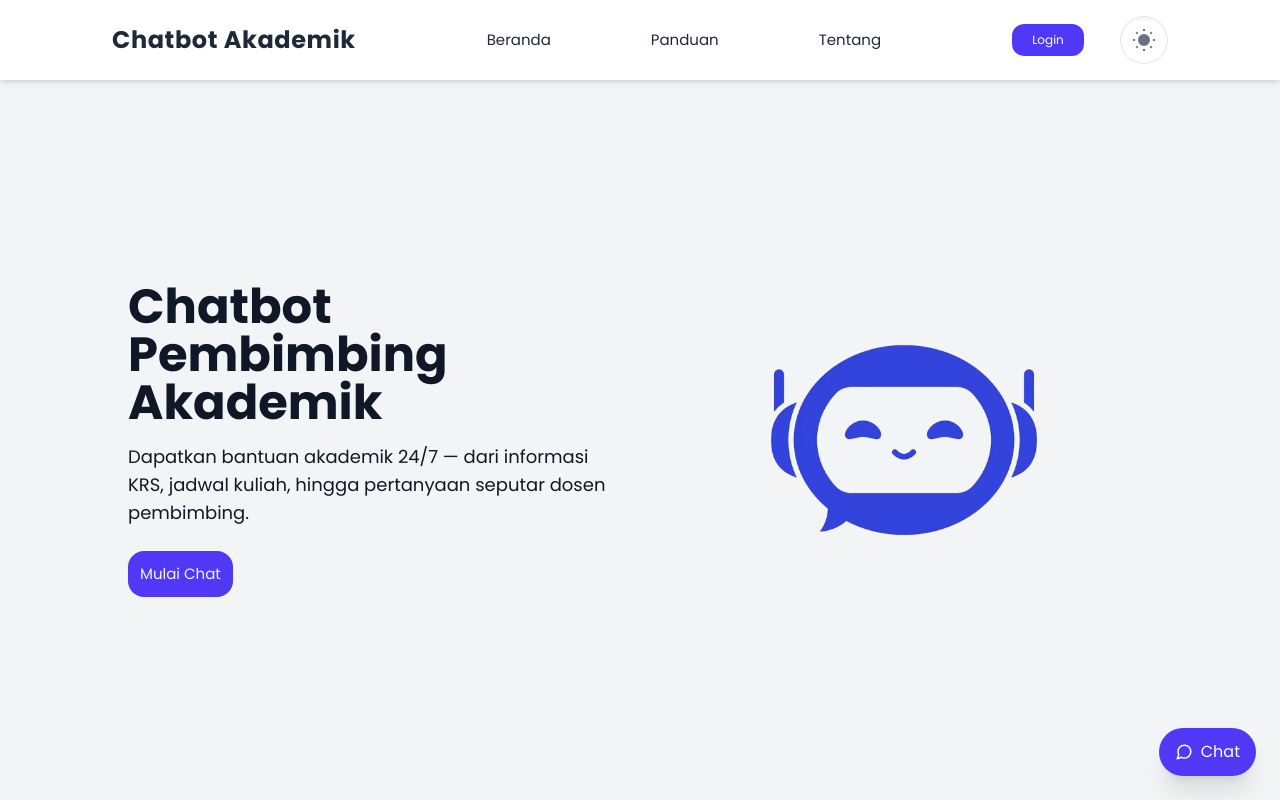
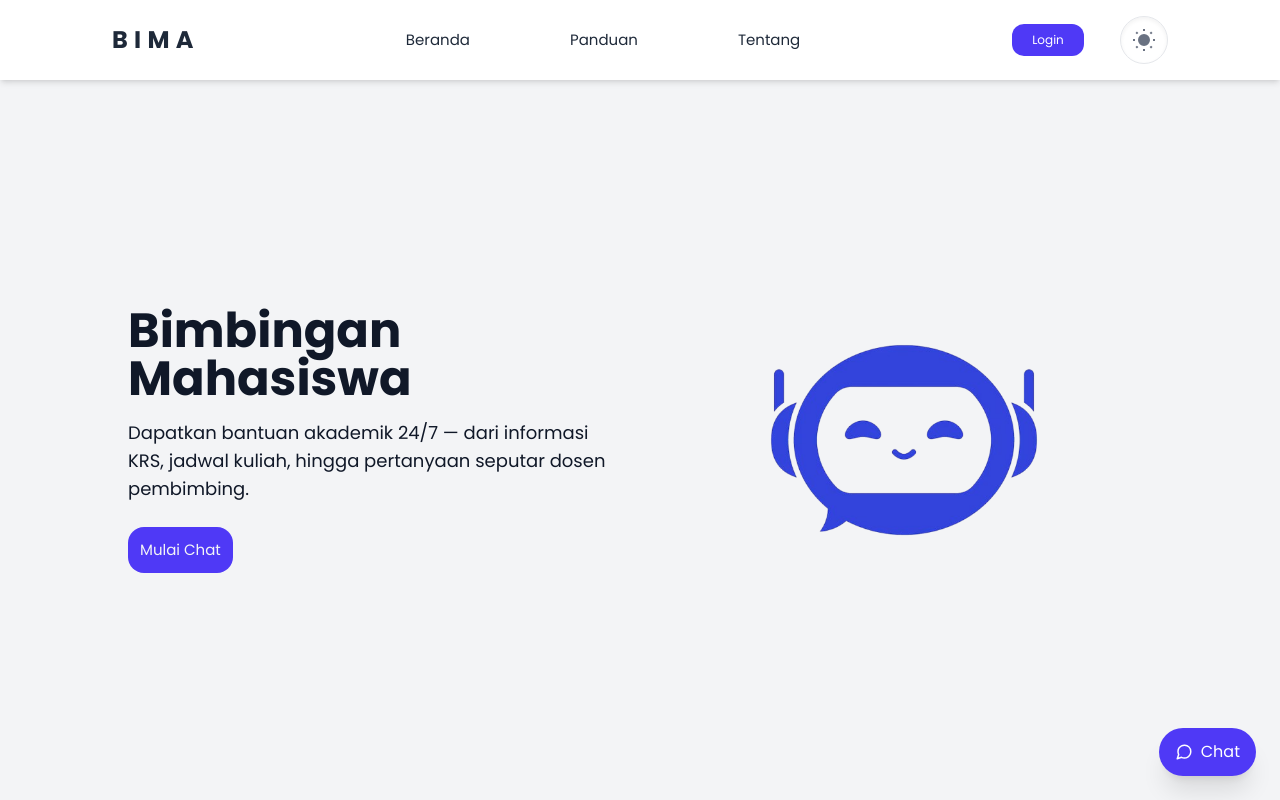
Before and after one commit to JonathanAlzndr/chatbot-v1, a React (Vite) app in the folder FE/: page / in a window 1280 px wide. Built offline with nearby package versions, Linux system fonts and the light colour scheme.

Commit message:
Ubah: name bot FE

```diff
--- a/FE/src/components/Chatbot/Chatbot.jsx
+++ b/FE/src/components/Chatbot/Chatbot.jsx
@@ -78,7 +78,7 @@ export default function ChatBot({ isOpen, setIsOpen }) {
               alt="Bot"
             />
             <span className="font-medium dark:text-white text-slate-800">
-              ChatBot
+             B I M A
             </span>
           </div>
           {/* button ++ dan X */}
--- a/FE/src/components/Hero/Hero.jsx
+++ b/FE/src/components/Hero/Hero.jsx
@@ -10,7 +10,7 @@ const Hero = ({openChat}) => {
     <section className="    grid grid-cols-1  xl:px-28  sm:grid sm:grid-cols-2 px-4 md:px-20 sm:px-8 justify-center items-center bg-gradient-to-br py-20 text-center h-[90vh]">
       <div className="  max-w-3xl mx-auto  sm:px-4 px-1 text-start ">
         <h1 className="sm:text-4xl text-2xl md:text-5xl font-bold  mb-4">
-          Chatbot Pembimbing Akademik
+         Bimbingan Mahasiswa
         </h1>
         <p className=" sm:text-lg text-[13px]   mb-6">
           Dapatkan bantuan akademik 24/7 — dari informasi KRS, jadwal kuliah, hingga pertanyaan seputar dosen pembimbing.
--- a/FE/src/components/Navbar/Navbar.jsx
+++ b/FE/src/components/Navbar/Navbar.jsx
@@ -33,7 +33,7 @@ const [showMenu, setShowMenu] = useState(false);
               </div>
 
       {/* Logo atau Judul */}
-      <h1 className="md:text-2xl text-xl sm:ml-0 ml-3 font-bold tracking-wide">Chatbot Akademik</h1>
+      <h1 className="md:text-2xl text-xl sm:ml-0 ml-3 font-bold tracking-wide">B I M A</h1>
 
       {/* Menu Navigasi */}
       <ul className="hidden sm:flex lg:gap-25 md:gap-8 gap-4  dark:text-white  md:text-[15px] sm:text-[13px]">
```
Also changed, not shown: 1 other file (tests, documents, lock files or other folders).
